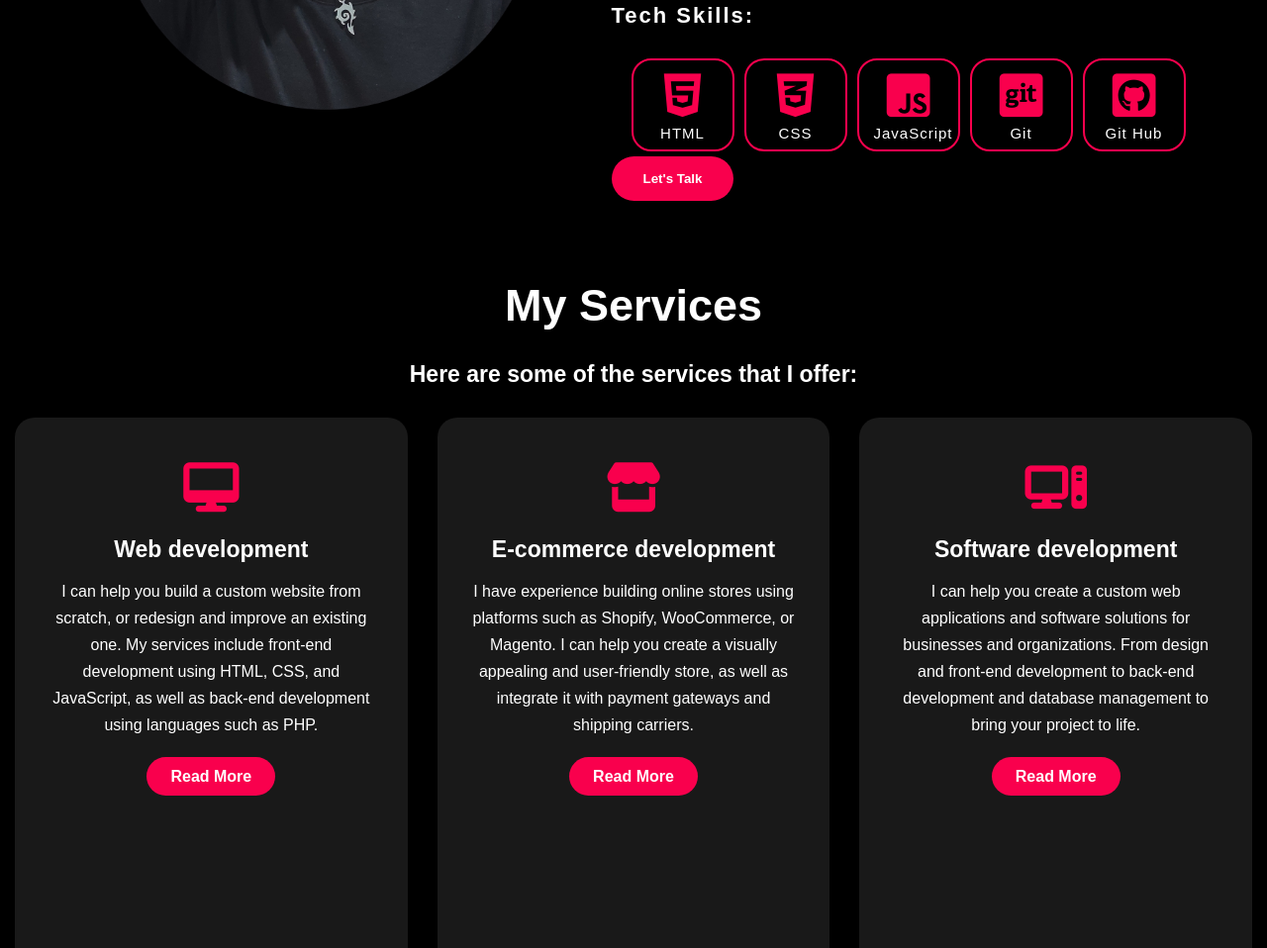
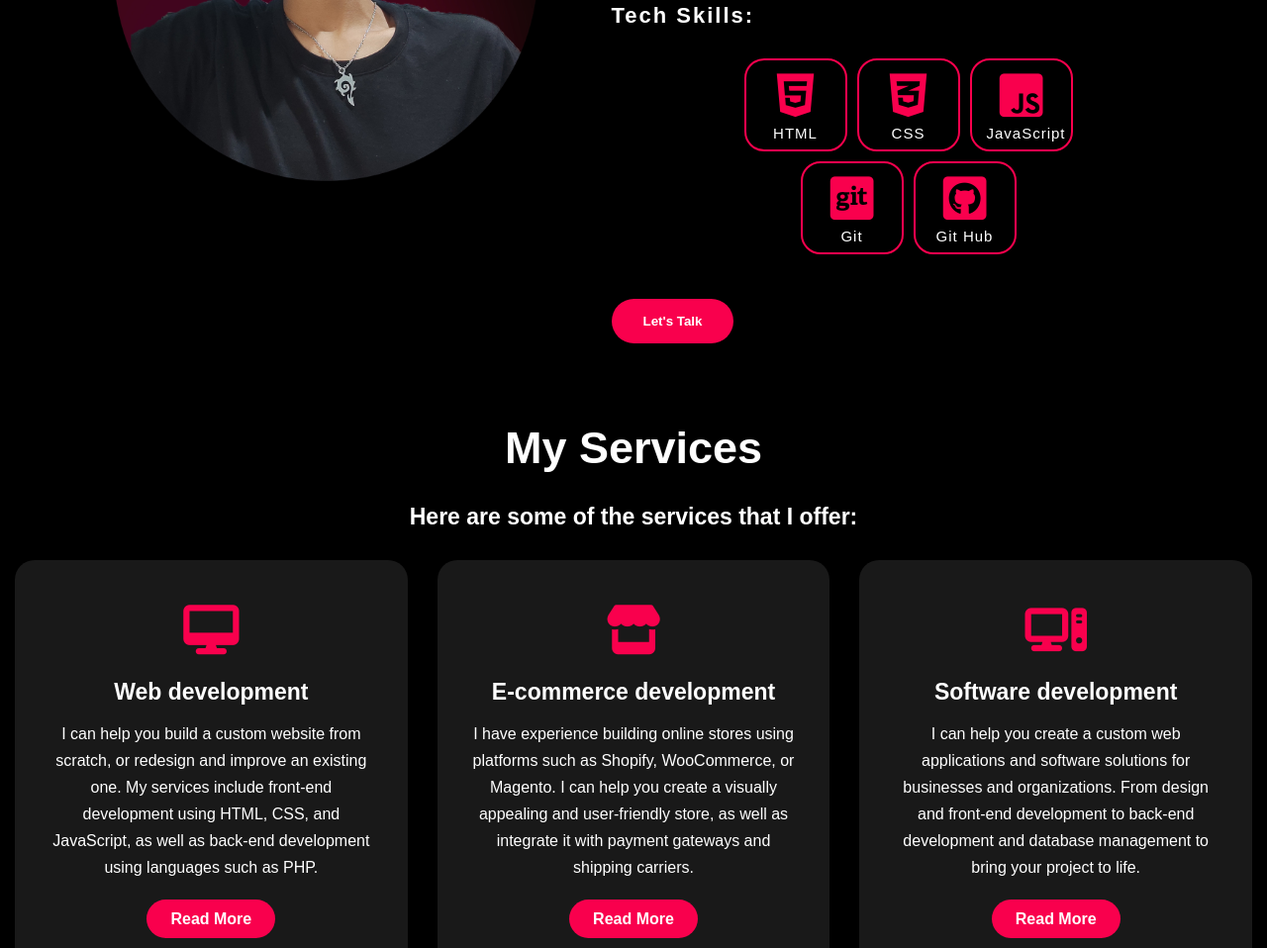
Before and after one commit to rafyalung/MyPortfolio, a plain HTML site: page index.html in a window 1280 px wide. Shown: the part 1323-2281 px from the top of the page at 99% size. Drawn offline with Linux system fonts and the light colour scheme.

Commit message:
skillsiconadjusted

```diff
--- a/index.html
+++ b/index.html
@@ -72,9 +72,9 @@
                             <i class="fa-brands fa-square-js"></i>
                             <p>JavaScript</p>
                         </div>
-                    <!-- </div> -->
+                    </div>
 
-                    <!-- <div class="skills-box2"> -->
+                    <div class="skills-box2">
                         <div class="skills-card">
                             <i class="fa-brands fa-square-git"></i>
                             <p>Git</p>
```
